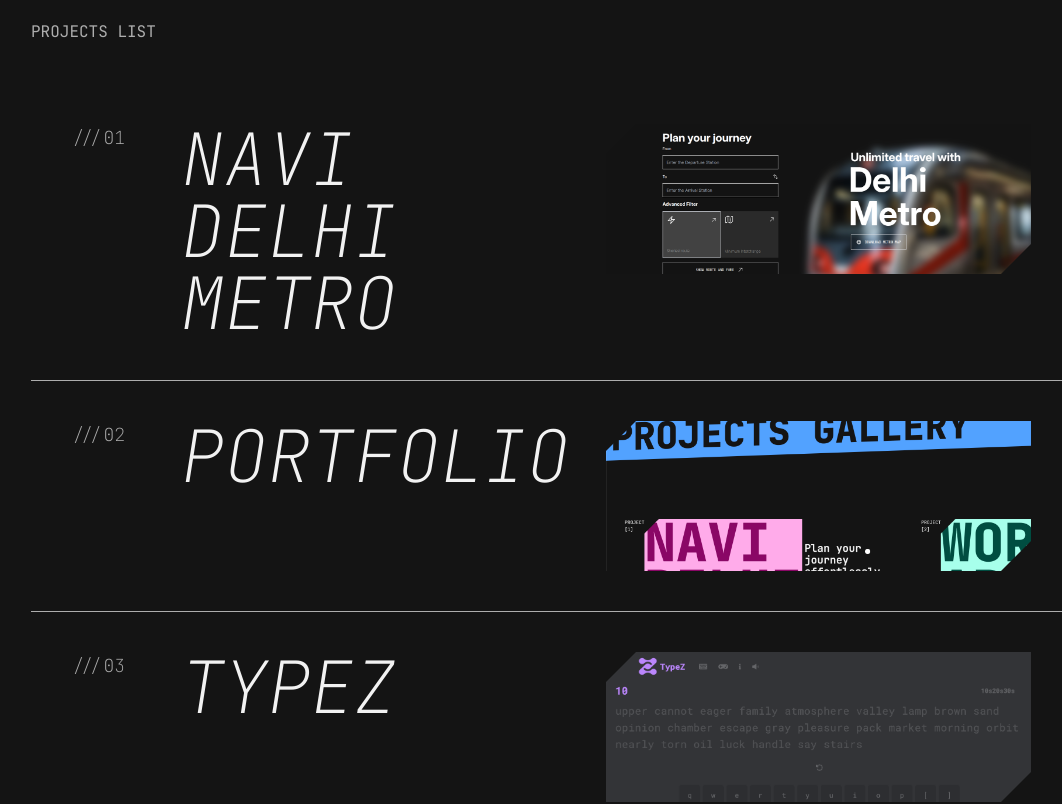
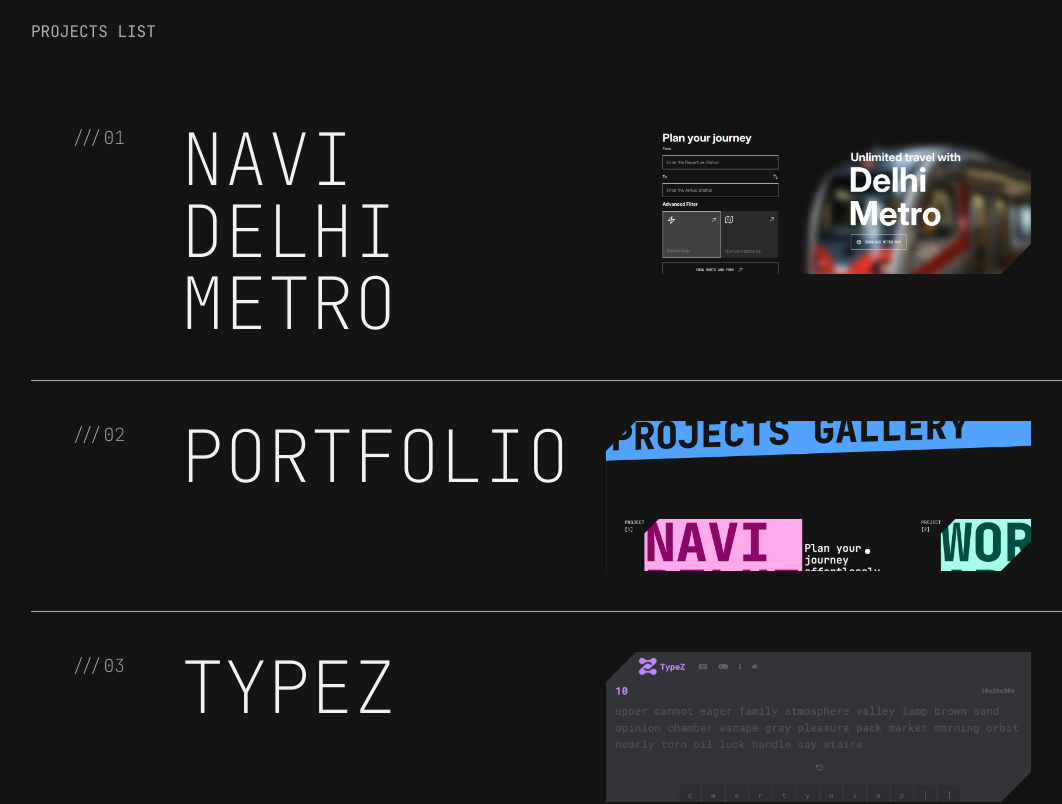
Before and after one commit to Chandankrswain/My-Portfolio, a React (Vite) app: page /projects in a window 1280 px wide. Shown: the part 800-1604 px from the top of the page, without its empty margins (89-1151 px from the left). Built offline with nearby package versions, Linux system fonts and the light colour scheme.

Commit message:
add :  some changes in package json and addede the vercel list

```diff
--- a/package.json
+++ b/package.json
@@ -8,6 +8,11 @@
     "build": "tsc -b && vite build",
     "lint": "eslint .",
     "preview": "vite preview"
+  },
+  "overrides": {
+    "@react-spring/three": {
+      "react": "18.3.1"
+    }
   },
   "dependencies": {
     "@react-three/drei": "^9.74.0",
--- a/src/components/project-list/project-list.tsx
+++ b/src/components/project-list/project-list.tsx
@@ -20,9 +20,7 @@
   return (
     <div className="flex border-b-1 mx-30 p-10 border-[#adadad]">
       <p className="text-lg text-left font-thin text-[#adadad]">///{index}</p>
-      <p className="text-7xl italic font-thin ml-14 w-full text-left">
-        {title}
-      </p>
+      <p className="text-7xl font-thin ml-14 w-full text-left">{title}</p>
       <AnimatedSection classname="w-full" variant="slide-left">
         <motion.img
           onHoverStart={onHoverStart}
--- a/src/sections/about/about.tsx
+++ b/src/sections/about/about.tsx
@@ -15,7 +15,7 @@
           DESIGN AND FUNCTIONALITY TO BUILD WEB SOLUTIONS THAT STAND OUT AND
           PERFORM SEAMLESSLY.
         </p>
-        <Button title="KNOW MORE" />
+        <Button title="CONTACT ME" />
       </div>
     </div>
   );
```
Also changed, not shown: vercel.json (added).
